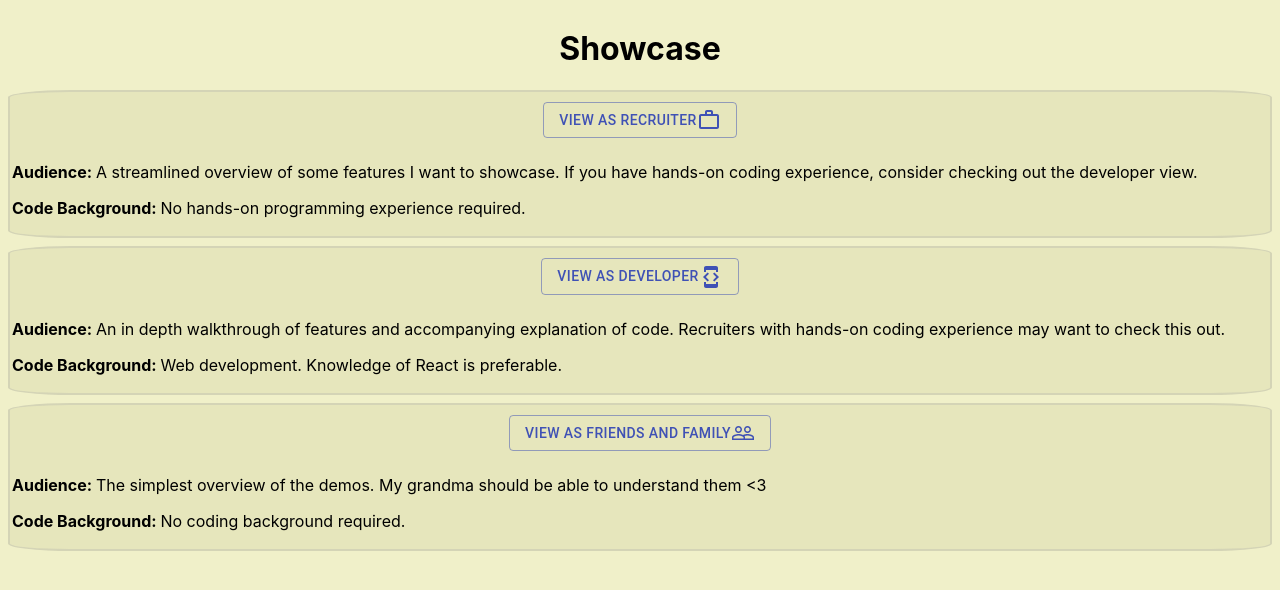
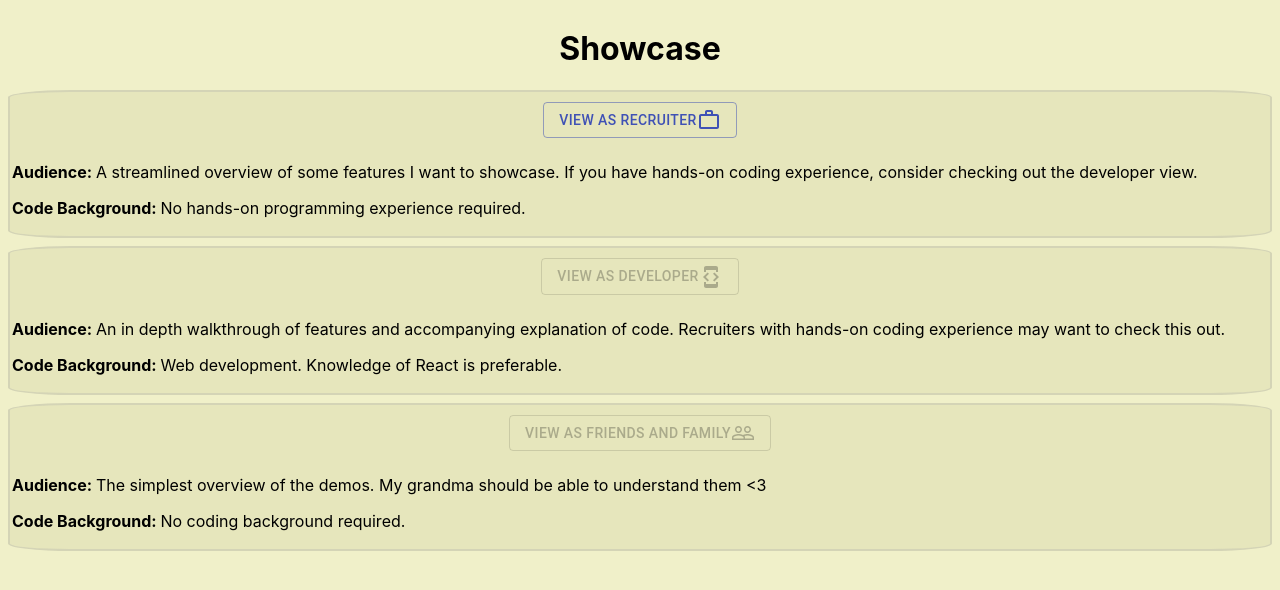
Before and after one commit to michael-small/personal-site, a React (Create React App) app: page /showcase in a window 1280 px wide. Shown: the top 590 px of the page. Built offline with nearby package versions, Linux system fonts and the light colour scheme.

Commit message:
Link to recruiter view, disable non recruiter buttons

```diff
--- a/src/components/Showcase/Showcase.js
+++ b/src/components/Showcase/Showcase.js
@@ -36,7 +36,7 @@ export default class Showcase extends Component {
 					role='Recruiter'
 					description='A streamlined overview of some features I want to showcase. If you have hands-on coding experience, consider checking out the developer view.'
 					codeBackgroundReq='No hands-on programming experience required.'
-					link='/Showcase'
+					link='/showcase/recruiter'
 				/>
 				<ViewPreview
 					role='Developer'
--- a/src/components/Showcase/ViewPreview/ViewPreview.js
+++ b/src/components/Showcase/ViewPreview/ViewPreview.js
@@ -21,6 +21,7 @@ export default function ViewShowcase(props) {
 						color='primary'
 						size='medium'
 						href={props.link}
+						disabled={props.role === 'Recruiter' ? false : true}
 					>
 						View as {props.role}
 						{props.role === 'Recruiter' ? (
```
